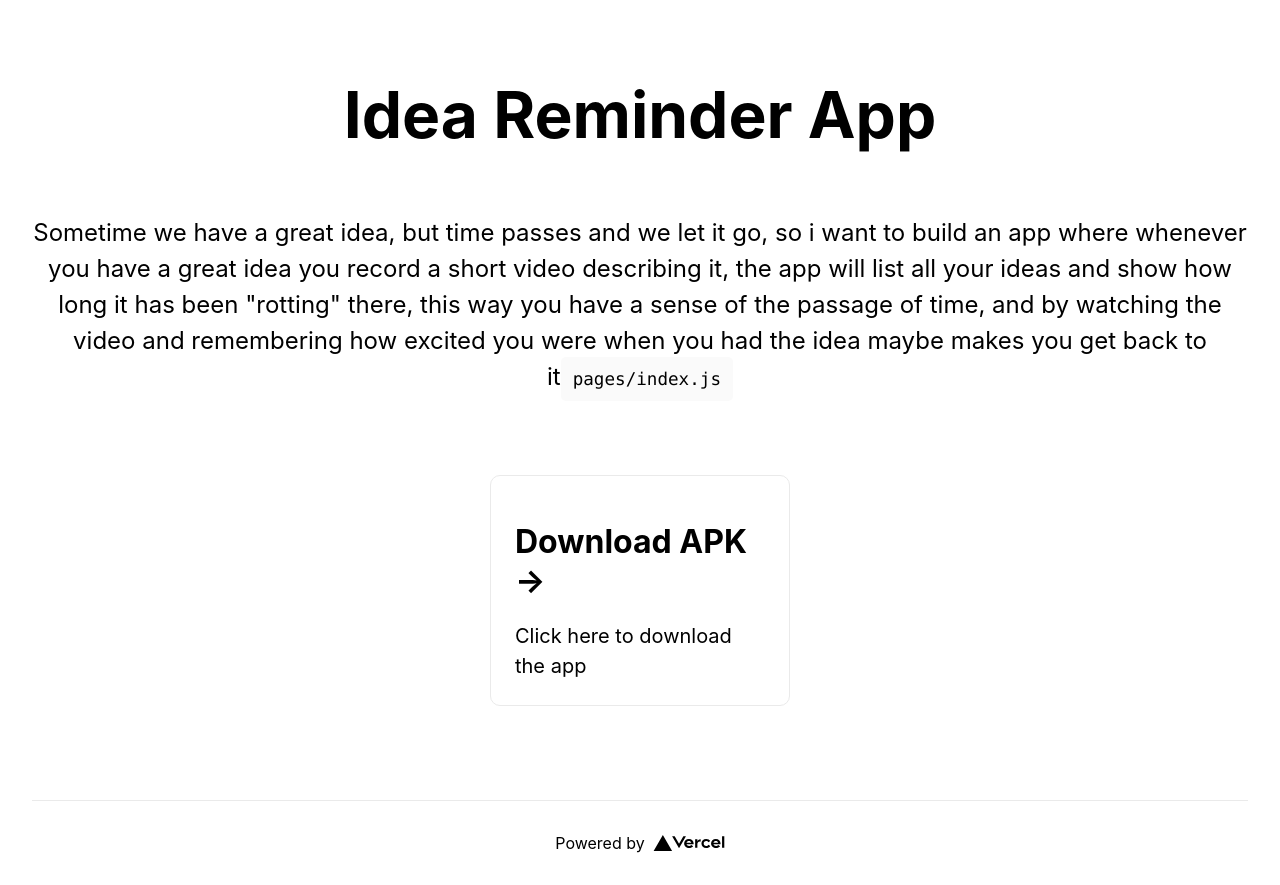
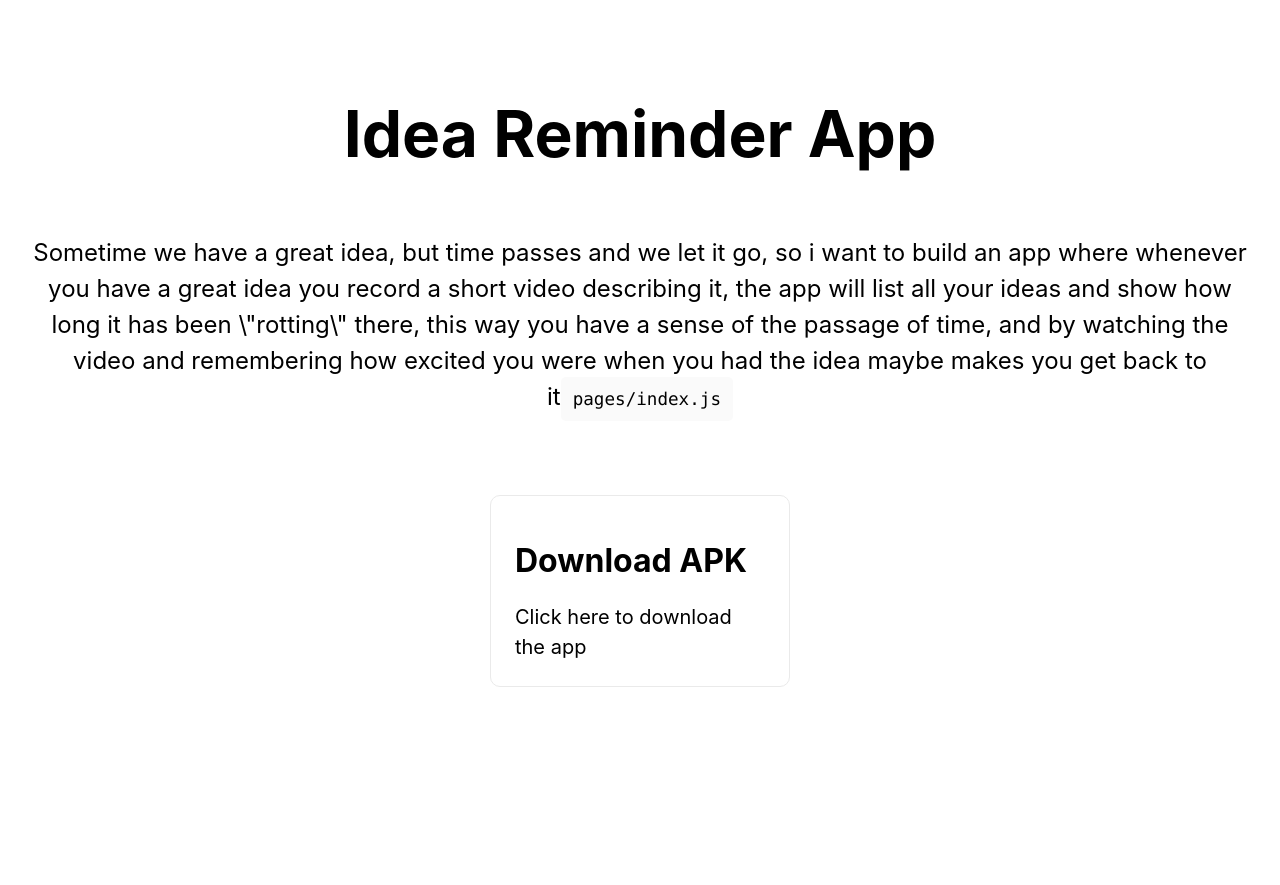
Before and after one commit to Stefuu/idearemindersite, a Next.js app: page / in a window 1280 px wide. After the commit the page ends 800 px from the top, so only its background shows below. Built offline with nearby package versions, Linux system fonts and the light colour scheme.

Commit message:
hackathon

```diff
--- a/pages/index.js
+++ b/pages/index.js
@@ -17,30 +17,17 @@
         </h1>
 
         <p className={styles.description}>
-        Sometime we have a great idea, but time passes and we let it go, so i want to build an app where whenever you have a great idea you record a short video describing it, the app will list all your ideas and show how long it has been "rotting" there, this way you have a sense of the passage of time, and by watching the video and remembering how excited you were when you had the idea maybe makes you get back to it
+        Sometime we have a great idea, but time passes and we let it go, so i want to build an app where whenever you have a great idea you record a short video describing it, the app will list all your ideas and show how long it has been \"rotting\" there, this way you have a sense of the passage of time, and by watching the video and remembering how excited you were when you had the idea maybe makes you get back to it
           <code className={styles.code}>pages/index.js</code>
         </p>
 
         <div className={styles.grid}>
           <a href="https://drive.google.com/file/d/11jcXvltNPQkYOVWDkZc8LIFs1z4c9ZLR/view?usp=sharing" className={styles.card}>
-            <h1>Download APK &rarr;</h1>
+            <h1>Download APK</h1>
             <p>Click here to download the app</p>
           </a>
         </div>
       </main>
-
-      <footer className={styles.footer}>
-        <a
-          href="https://vercel.com?utm_source=create-next-app&utm_medium=default-template&utm_campaign=create-next-app"
-          target="_blank"
-          rel="noopener noreferrer"
-        >
-          Powered by{' '}
-          <span className={styles.logo}>
-            <Image src="/vercel.svg" alt="Vercel Logo" width={72} height={16} />
-          </span>
-        </a>
-      </footer>
     </div>
   )
 }
```
